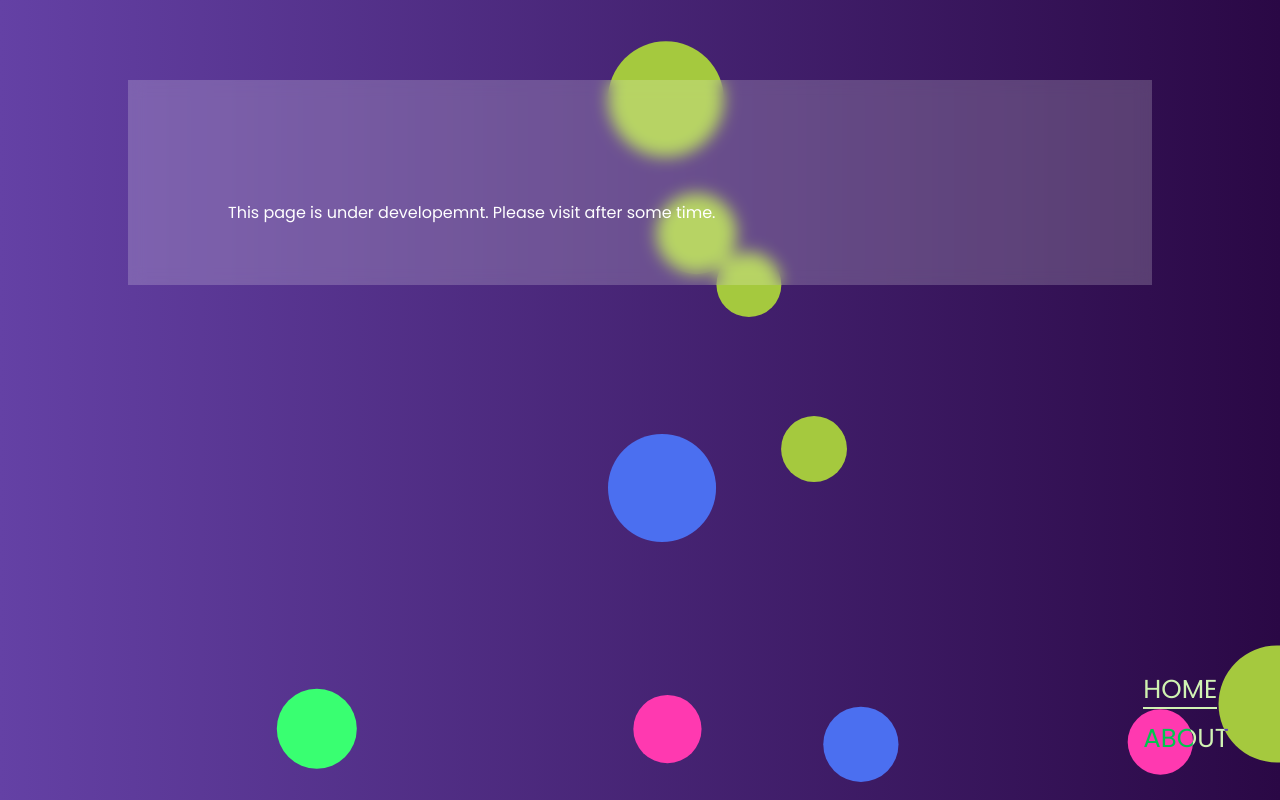
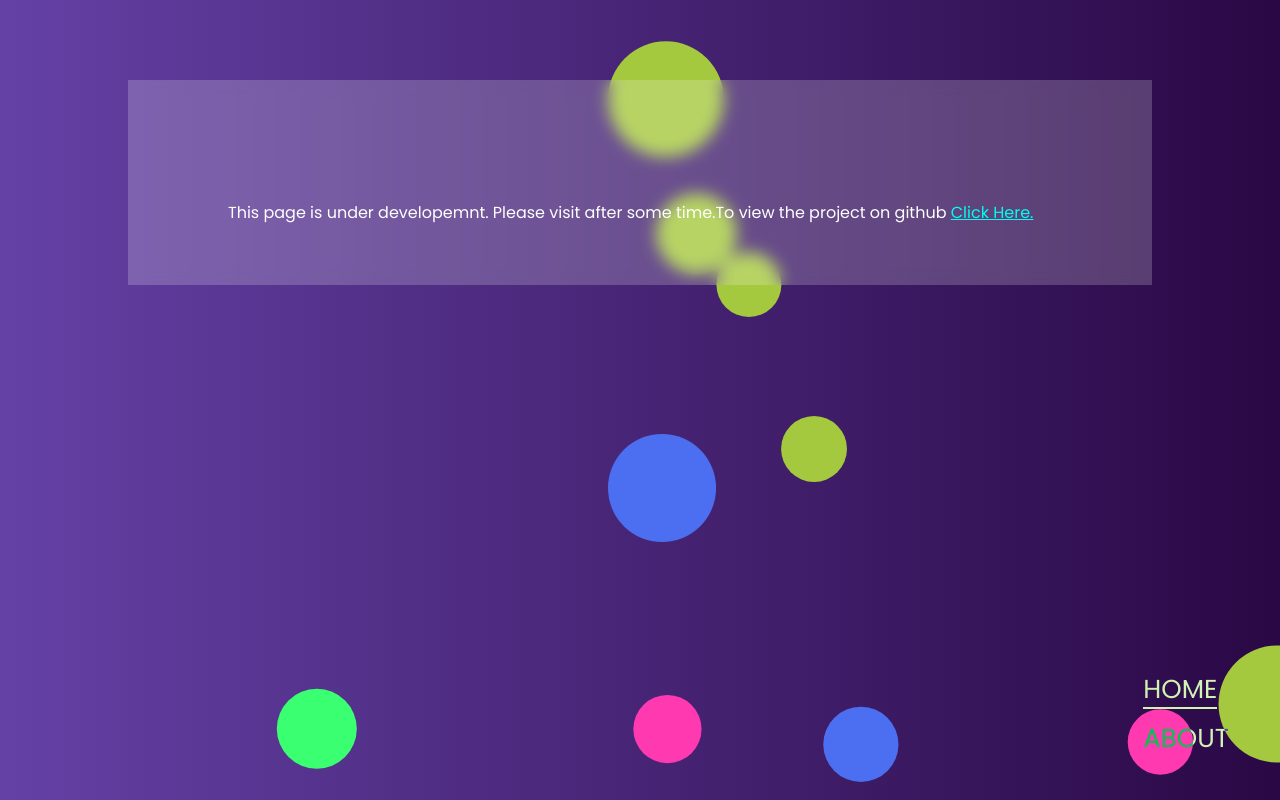
Before and after one commit to lovekesh9896/portfolio, a website: page project3.html in a window 1280 px wide. Drawn offline with nearby package versions, Linux system fonts and the light colour scheme.

Commit message:
added github link for project

```diff
--- a/project3.html
+++ b/project3.html
@@ -75,6 +75,9 @@
 							This page is under developemnt. Please visit after
 							some time.
 						</p>
+						<p>
+							To view the project on github <a href="https://github.com/lovekesh9896/cardgame" target="_blank"> Click Here.</a>
+						</p>
 					</div>
 				</div>
 			</div>
```
